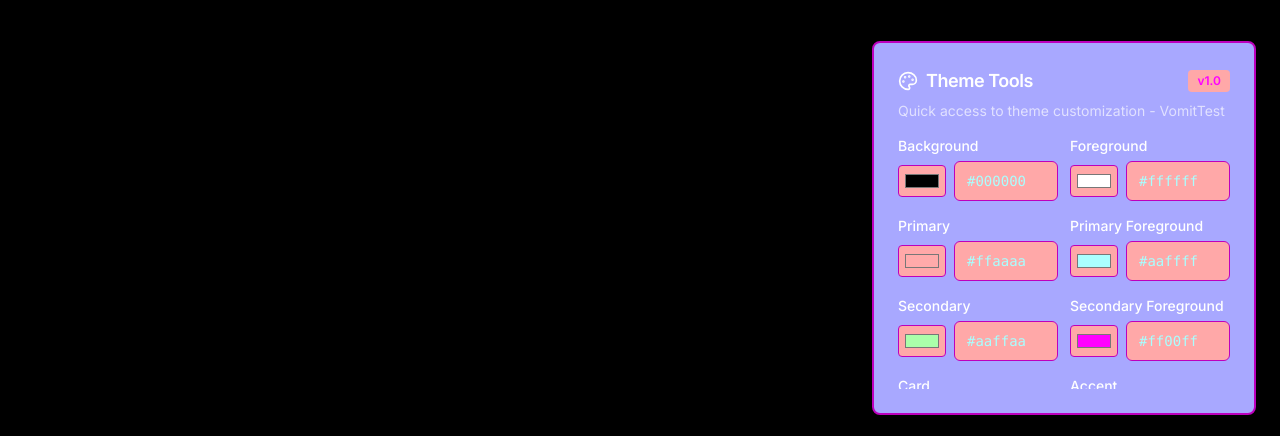
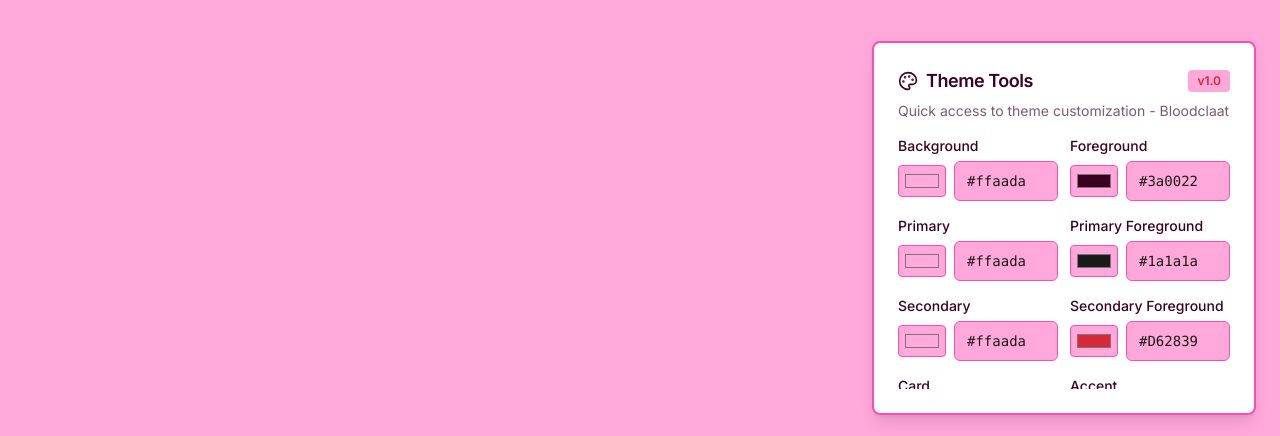
Before and after one commit to KawaiianPizza/KPMacros, a Next.js app: page /themes in a window 1280 px wide. Shown: the part 361-797 px from the top of the page. Built offline with nearby package versions, Linux system fonts and the light colour scheme.

Commit message:
bloodclaat

```diff
--- a/app/layout.tsx
+++ b/app/layout.tsx
@@ -14,7 +14,7 @@ const inter = Inter({ subsets: ["latin"] })
 export const dynamic = "error"
 
 export const metadata: Metadata = {
-  title: "KPMacros UI v2025.08.06.99",
+  title: "KPMacros UI v2025.08.06.100",
   description: "UI for managing macros",
   icons: "icon.ico"
 }
--- a/components/common/type-row-select.tsx
+++ b/components/common/type-row-select.tsx
@@ -42,7 +42,7 @@ export default function TypeRowSelect<T extends readonly string[]>({ options, va
                     ),
                 )}
                     onClick={() => onValueChange(text)} >
-                    <span className={cn(text === value && "drop-shadow-text")}>{text}</span>
+                    <span className={cn(text === value && "")}>{text}</span>
                 </Button>
             ))}
         </div>
--- a/components/common/type-switch.tsx
+++ b/components/common/type-switch.tsx
@@ -17,7 +17,7 @@ export default function TypeSwitch<T extends readonly [string, string]>({ option
             <div className="relative z-10 flex h-full cursor-pointer select-none items-center justify-between overflow-clip rounded-lg bg-background p-1 before:absolute before:inset-0 before:-z-10 before:bg-primary/65 first:*:rounded-r-none last:*:rounded-l-none" onClick={() => disabled || onValueChange(value === options[0] ? options[1] : options[0])}>
                 <Button className={cn("relative z-20 flex flex-1 items-center justify-center overflow-clip text-xl font-medium transition-colors duration-200 hover:text-primary-foreground",
                     value === options[0] ? "" : "bg-primary hover:border-accent hover:text-accent")}>
-                    <span className="z-10 drop-shadow-text">{options[0]}</span>
+                    <span className="z-10">{options[0]}</span>
                     <div className={cn("absolute bottom-0 top-0 w-full bg-accent shadow-sm transition-all duration-200 ease-in-out",
                         value === options[0] ? "left-0" : "left-full",
                         disabled === options[0] && "hidden")} />
@@ -25,7 +25,7 @@ export default function TypeSwitch<T extends readonly [string, string]>({ option
                 <Button className={cn("relative z-20 flex flex-1 items-center justify-center overflow-clip text-xl font-medium transition-colors duration-200 hover:text-primary-foreground",
                     value === options[1] ? "" : "bg-primary text-primary-foreground/65 hover:border-accent hover:text-accent",
                     disabled === options[1] && "hidden")}>
-                    <span className="z-10 drop-shadow-text">{options[1]}</span>
+                    <span className="z-10">{options[1]}</span>
                     <div className={cn("absolute bottom-0 top-0 w-full bg-accent shadow-sm transition-all duration-200 ease-in-out",
                         value === options[1] ? "left-0" : "-left-full")} />
                 </Button>
--- a/components/macro-editor/action-inputs/keyboard-action-input.tsx
+++ b/components/macro-editor/action-inputs/keyboard-action-input.tsx
@@ -9,9 +9,9 @@ import { ToggleGroup, ToggleGroupItem } from "@/components/ui/toggle-group"
 import { Popover, PopoverContent, PopoverTrigger } from "@/components/ui/popover"
 import { Command, CommandEmpty, CommandGroup, CommandInput, CommandItem, CommandList } from "@/components/ui/command"
 import { ArrowDownToLine, ArrowUpFromLine, ArrowDownUp } from "lucide-react"
-import type { MacroAction } from "@/contexts/macro-editor-context"
 import KEYCODES from "@/lib/KEYCODES"
 import { ScrollArea } from "@/components/ui/scroll-area"
+import { MacroAction } from "@/lib/types"
 
 interface KeyboardActionInputProps {
   action: Omit<MacroAction, "id">
@@ -104,7 +104,7 @@ export default function KeyboardActionInput({ action, onChange, onKeyDown }: Key
                           className="group w-auto min-w-fit flex-shrink-0 gap-0.5">
                           {keycode.label == "Space bar" ? "Spacebar" :
                             keycode.label.length === 3 && keycode.label[1] === ' '
-                              ? <>{keycode.label[0]}<span className="text-xs font-semibold text-primary-foreground/65 group-data-[selected='true']:text-accent/65">{keycode.label[2]}</span></>
+                              ? <>{keycode.label[0]}<span className="text-[0.625rem] leading-5 tracking-[-0.25rem] text-primary-foreground/65 group-data-[selected='true']:text-accent/65">{keycode.label[2]}</span></>
                               : keycode.label}
                         </CommandItem>)
                       })}
--- a/components/macro-editor/actions-tab.tsx
+++ b/components/macro-editor/actions-tab.tsx
@@ -188,7 +188,7 @@ export default function ActionsTab() {
           })}
         </div>
       </DragDropContext>
-      <Card className="border border-primary/20 mt-6">
+      <Card className="border-none mt-6">
         <CardHeader className="py-3 px-4">
           <div className="flex justify-between items-center">
             <CardTitle className="text-sm font-medium">Add Action</CardTitle>
@@ -258,7 +258,7 @@ export default function ActionsTab() {
                         Adding to:{" "}
                         {selectedLists.map((list, i) => (
                           <>
-                            <span key={list} className="font-medium text-secondary-foreground">
+                            <span key={list} className="font-medium text-accent">
                               {list.replace(/^./, (char) => char.toUpperCase())}
                             </span>
                             {i < selectedLists.length - 1 ? ", " : ""}
--- a/components/settings/setting-item.tsx
+++ b/components/settings/setting-item.tsx
@@ -47,7 +47,6 @@ export function SettingItem({ groupKey, settingKey, setting, onUpdate }: Setting
             const domainReg = /(?<=\/\/|^)(?:.+\.)?([a-zA-Z0-9-]+)(?=\.[a-zA-Z]{2,})/g
             const domain = domainReg.exec(link)
             if (!domain || domain.length !== 2) return
-            console.log(domain)
             return (
               <Button key={link} size="sm" onClick={() => window.open(link, "_blank")} className="gap-2 rounded-none first:rounded-l-md last:rounded-r-md">
                 <Info className="h-4 w-4" />
--- a/components/ui/toggle-group.tsx
+++ b/components/ui/toggle-group.tsx
@@ -16,7 +16,7 @@ const ToggleGroup = React.forwardRef<
   React.ElementRef<typeof ToggleGroupPrimitive.Root>,
   React.ComponentPropsWithoutRef<typeof ToggleGroupPrimitive.Root> & VariantProps<typeof toggleVariants>
 >(({ className, variant, size, children, ...props }, ref) => (
-  <ToggleGroupPrimitive.Root ref={ref} className={cn("flex items-center justify-center border-border bg-primary/65 rounded", className)} {...props}>
+  <ToggleGroupPrimitive.Root ref={ref} className={cn("flex items-center justify-center border-border bg-background rounded", className)} {...props}>
     <ToggleGroupContext.Provider value={{ variant, size }}>{children}</ToggleGroupContext.Provider>
   </ToggleGroupPrimitive.Root>
 ))
--- a/components/ui/toggle.tsx
+++ b/components/ui/toggle.tsx
@@ -7,11 +7,11 @@ import { cva, type VariantProps } from "class-variance-authority"
 import { cn } from "@/lib/utils"
 
 const toggleVariants = cva(
-  "inline-flex items-center justify-center rounded-none first:rounded-l-md last:rounded-r-md text-sm font-medium ring-offset-background transition-colors bg-primary text-primary-foreground border border-border hover:bg-primary/65 focus-visible:outline-none focus-visible:ring-2 focus-visible:ring-ring focus-visible:ring-offset-2 disabled:pointer-events-none disabled:opacity-50 data-[state=on]:bg-primary data-[state=on]:border-accent data-[state=on]:text-accent [&_svg]:pointer-events-none [&_svg]:size-4 [&_svg]:shrink-0 gap-2",
+  "data-[state=on]:before:bg-primary/65 before:absolute before:inset-0 before:-z-10 before:bg-primary before:hover:bg-primary/65 relative z-10 overflow-clip inline-flex items-center justify-center rounded-none first:rounded-l-md last:rounded-r-md text-sm font-medium ring-offset-background transition-colors bg-background text-primary-foreground border border-border focus-visible:outline-none focus-visible:ring-2 focus-visible:ring-ring focus-visible:ring-offset-2 disabled:pointer-events-none disabled:opacity-50 data-[state=on]:border-accent data-[state=on]:text-accent &_svg]:pointer-events-none [&_svg]:size-4 [&_svg]:shrink-0 gap-2",
   {
     variants: {
       variant: {
-        default: "hover:bg-primary/65",
+        default: "",
         outline: "hover:bg-accent hover:text-accent",
       },
       size: {
--- a/contexts/theme-context.tsx
+++ b/contexts/theme-context.tsx
@@ -17,9 +17,9 @@ interface ThemeContextType {
 const ThemeContext = createContext<ThemeContextType | undefined>(undefined)
 
 export function ThemeProvider({ children }: { children: React.ReactNode }) {
-  const [currentTheme, setCurrentTheme] = useState<Theme>(defaultThemes[0])
+  const [first, setFirst] = useState(2)
+  const [currentTheme, setCurrentTheme] = useState<Theme>(defaultThemes[first])
   const [themes, setThemes] = useState<Theme[]>(defaultThemes)
-  const [first, setFirst] = useState(2)
   // useEffect(() => {
   //   const savedThemeId = localStorage.getItem("app-theme")
   //   const savedCustomThemes = localStorage.getItem("custom-themes")
@@ -42,13 +42,19 @@ export function ThemeProvider({ children }: { children: React.ReactNode }) {
   // }, [])
 
   useEffect(() => {
+    if (process?.env?.NODE_ENV !== "development") return
     applyThemeColors(currentTheme.colors)
-    document.onkeydown = (e) => {
+    const handleKeyDown = (e: KeyboardEvent) => {
       if (e.key !== "F2") return;
-      setFirst((first + 1) % defaultThemes.length)
-      setCurrentTheme(defaultThemes[first])
+      setFirst(prev => {
+        const next = (prev + 1) % defaultThemes.length
+        setCurrentTheme(defaultThemes[next])
+        return next
+      })
     }
+    document.onkeydown = handleKeyDown
     localStorage.setItem("app-theme", currentTheme.id)
+    return () => document.removeEventListener("keydown", handleKeyDown);
   }, [currentTheme])
 
   const setTheme = (themeId: string) => {
--- a/lib/theme-config.ts
+++ b/lib/theme-config.ts
@@ -38,16 +38,16 @@ export const defaultThemes: Theme[] = [
     name: "Bloodclaat",
     colors: {
       background: "#ffaada",
-      foreground: "#ae00ff",
-      primary: "#ff79c5",
-      primaryForeground: "#ffe9f5",
-      secondary: "#fe4cb1",
-      secondaryForeground: "#9a5aff",
+      foreground: "#3a0022",
+      primary: "#ffaada",
+      primaryForeground: "#1a1a1a",
+      secondary: "#ffaada",
+      secondaryForeground: "#D62839",
       card: "#ffffff",
-      accent: "#fd4cfd",
+      accent: "#E63946",
       destructive: "#dc2626",
-      border: "#bae6fd",
-    },
+      border: "#fe4cb1",
+    }
   },
 ]
 
--- a/tailwind.config.ts
+++ b/tailwind.config.ts
@@ -47,9 +47,6 @@ const config: Config = {
         lg: "var(--radius)",
         md: "calc(var(--radius) - 2px)",
         sm: "calc(var(--radius) - 4px)",
-      },
-      dropShadow: {
-        text: "0px 0px 2px hsl(var(--background)/35%)",
       },
       keyframes: {
         "accordion-down": {
```
